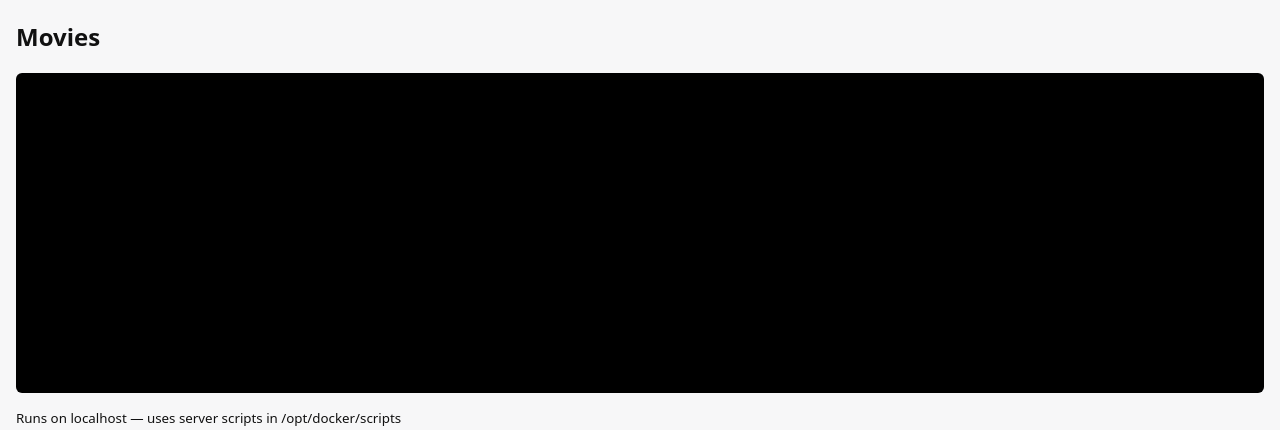
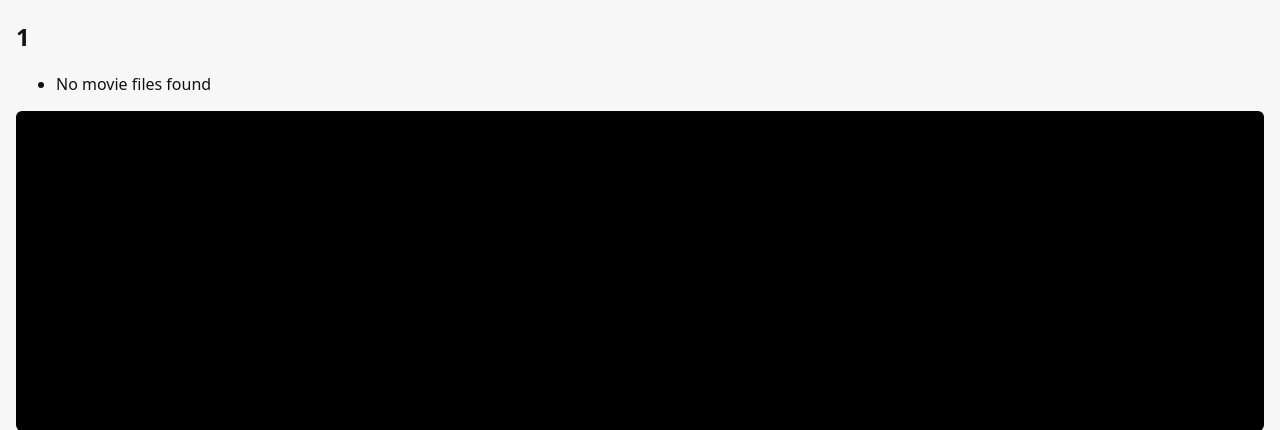
Before and after one commit to mthibault25/jellyfin-refresh, a Flask app: page /movie/1 in a window 1280 px wide. Shown: the part 52-482 px from the top of the page. Run offline with Flask 2, Linux system fonts and the light colour scheme; parts of the project's set-up code (start-up, migrations or seed data) failed here and were passed over.

Commit message:
fixing movie page

```diff
--- a/app.py
+++ b/app.py
@@ -22,7 +22,7 @@ app = Flask(__name__, static_folder='static', template_folder='templates')
 DEV_MODE = os.getenv('DEV_MODE', '').lower() in ('true', '1', 'yes')
 
 if DEV_MODE:
-    BASENAME_4K = os.path.expandvars(os.getenv('DEV_BASENAME_4K', '%LOCALAPPDATA%\\jellyfin-refresh-test\\debrid_4k'))
+    BASENAME_4K = os.path.expandvars(os.getenv('DEV_BASENAME_4K', '%LOCALAPPDATA%\\jellyfin-refresh-test\\debrid'))
     BASENAME_1080 = os.path.expandvars(os.getenv('DEV_BASENAME_1080', '%LOCALAPPDATA%\\jellyfin-refresh-test\\debrid_1080'))
     MEDIA_SHOWS = os.path.expandvars(os.getenv('DEV_MEDIA_SHOWS', '%LOCALAPPDATA%\\jellyfin-refresh-test\\media\\shows'))
     MEDIA_MOVIES = os.path.expandvars(os.getenv('DEV_MEDIA_MOVIES', '%LOCALAPPDATA%\\jellyfin-refresh-test\\media\\movies'))
@@ -54,21 +54,22 @@ def list_movies():
     return safe_listdir(MEDIA_MOVIES)
 
 def list_movie(movie):
-    # movie_dir = Path(MEDIA_MOVIES) / movie
-    # if not movie_dir.exists():
-    #     return []
-    # return sorted(p.name for p in movie_dir.iterdir() if p.is_symlink())
     base = os.path.join(MEDIA_MOVIES, movie)
+    print(f"[DEBUG] Listing movie path: {base}")
+
     movies = []
     try:
         for f in sorted(os.listdir(base)):
             p = os.path.join(base, f)
+
             if os.path.isfile(p) or os.path.islink(p):
                 if f.lower().endswith((".mkv", ".mp4")):
                     movies.append(f)
     except FileNotFoundError:
-        pass
+        return []
+
     return movies
+
 
 def list_seasons(show):
     base = os.path.join(MEDIA_SHOWS, show)
@@ -124,13 +125,22 @@ def show_page(show):
                            seasons=list_seasons(show),
                            list_episodes=list_episodes)
 
+from urllib.parse import unquote
+
 @app.route('/movie/<path:movie>')
 def movie_page(movie):
+    from urllib.parse import unquote
+    movie = unquote(movie)
+
+    files = list_movie(movie)
+
     return render_template(
         'movie.html',
         movie=movie,
-        files=list_movie(movie)
+        files=files
     )
+
+
 
 ###############################################################################
 # Run refresh endpoints (NO subprocess — mounted directly to Python functions)
--- a/templates/movie.html
+++ b/templates/movie.html
@@ -1,24 +1,10 @@
 {% extends "layout.html" %}
 
 {% block content %}
-  <h2>Movies</h2>
-
-  {% for movie in movies %}
-  <div class="movie collapsible">
-    <button class="collapse-toggle" onclick="toggleMovie(this)">
-      <span>{{ movie }}</span>
-      <span class="arrow">▾</span>
-    </button>
-
-    <div class="movie-content">
-      <div class="movie-actions">
-        <form onsubmit="event.preventDefault(); streamToPre('/run/refresh_movie', {'movie': '{{ movie }}'}, 'output')">
-          <button type="submit">Refresh this movie</button>
-        </form>
-      </div>
+  <h2>{{ movie }}</h2>
 
   <ul>
-        {% for file in list_movie_files(movie) %}
+    {% for file in files %}
       {% set lower = file.lower() %}
       {% if '2160' in lower or '4k' in lower or 'uhd' in lower %}
         <li class="ep ep-4k">{{ file }}</li>
@@ -29,11 +15,10 @@
       {% else %}
         <li class="ep">{{ file }}</li>
       {% endif %}
+    {% else %}
+      <li>No movie files found</li>
     {% endfor %}
   </ul>
-    </div>
-  </div>
-  {% endfor %}
 
   <pre id="output" class="output"></pre>
 
```
Also changed, not shown: 2 other files. Lines whose indentation alone changed are shown as unchanged.
